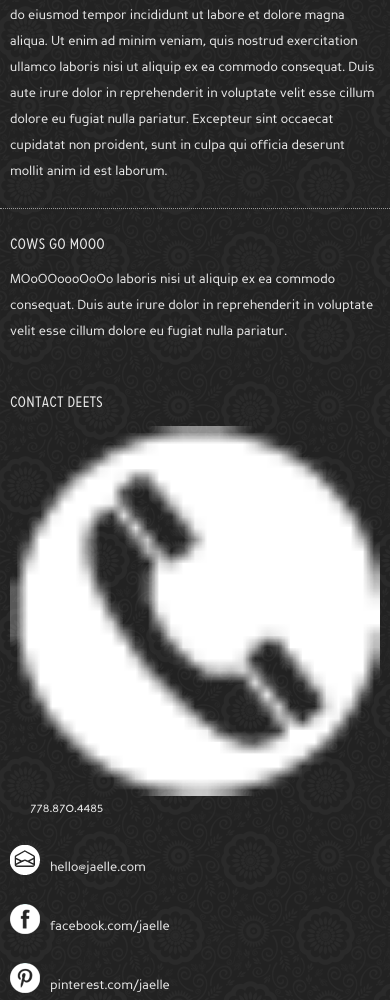
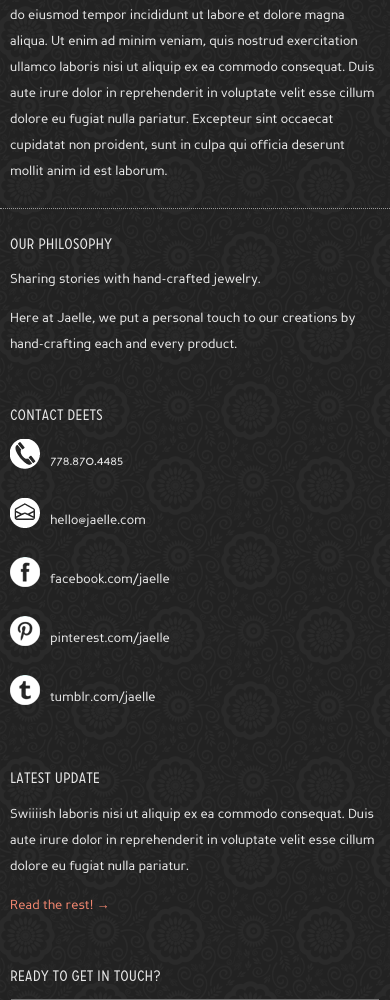
Before and after one commit to maryngo/Jaelle, a PHP site: page /template.html in a window 390 px wide. Shown: the part 933-1933 px from the top of the page. Run offline with PHP 8.4, Linux system fonts and the light colour scheme; grey boxes labelled with a size stand in for pictures from a placeholder-image service; some libraries are stand-ins or nearby versions.

Commit message:
Fixed large phone icon. Changed the blurb in the first column footer.

```diff
--- a/Week 10/css/stylesheet.css
+++ b/Week 10/css/stylesheet.css
@@ -350,6 +350,17 @@ a.cta-button:hover {
     margin-right: 10px;
 }
 
+#cell{
+    display: block;
+    width: 30px;
+    height: 30px;
+    background: url('../img/about/cell.png') right bottom;
+    background-repeat: no-repeat;
+    text-indent: -99999px;
+    float: left;
+    margin-right: 10px;
+}
+
 #fb {
         display: block;
         width: 30px;
--- a/Week 10/template.html
+++ b/Week 10/template.html
@@ -144,13 +144,15 @@
 	<!-- row width 90% -->
 	<footer class="row ninety">
 			<div class="three columns">
-				<h3>Cows go mooo</h3>
-				<p>MOoOOoooOoOo laboris nisi ut aliquip ex ea commodo consequat. Duis aute irure dolor in reprehenderit in voluptate velit esse cillum dolore eu fugiat nulla pariatur.<p>
+				<h3>Our Philosophy</h3>
+				<p>Sharing stories with hand-crafted jewelry.<p>
+				<p>Here at Jaelle, we put a personal touch to our creations by hand-crafting each and every product.</p>
 			</div>
 
 			<div class="three columns">
 				<h3>Contact Deets</h3>
-				<img id="cell" src="img/about/cell.png" alt="Cell Icon">
+				<a id="cell" href="/"></a>
+				<!-- <img id="cell" src="img/about/cell.png" alt="Cell Icon"/> -->
 				<p id="cell-num">778.870.4485</p>
 
 				<!-- <img id="email" src="img/about/email.png" alt="Email Icon"> -->
```
